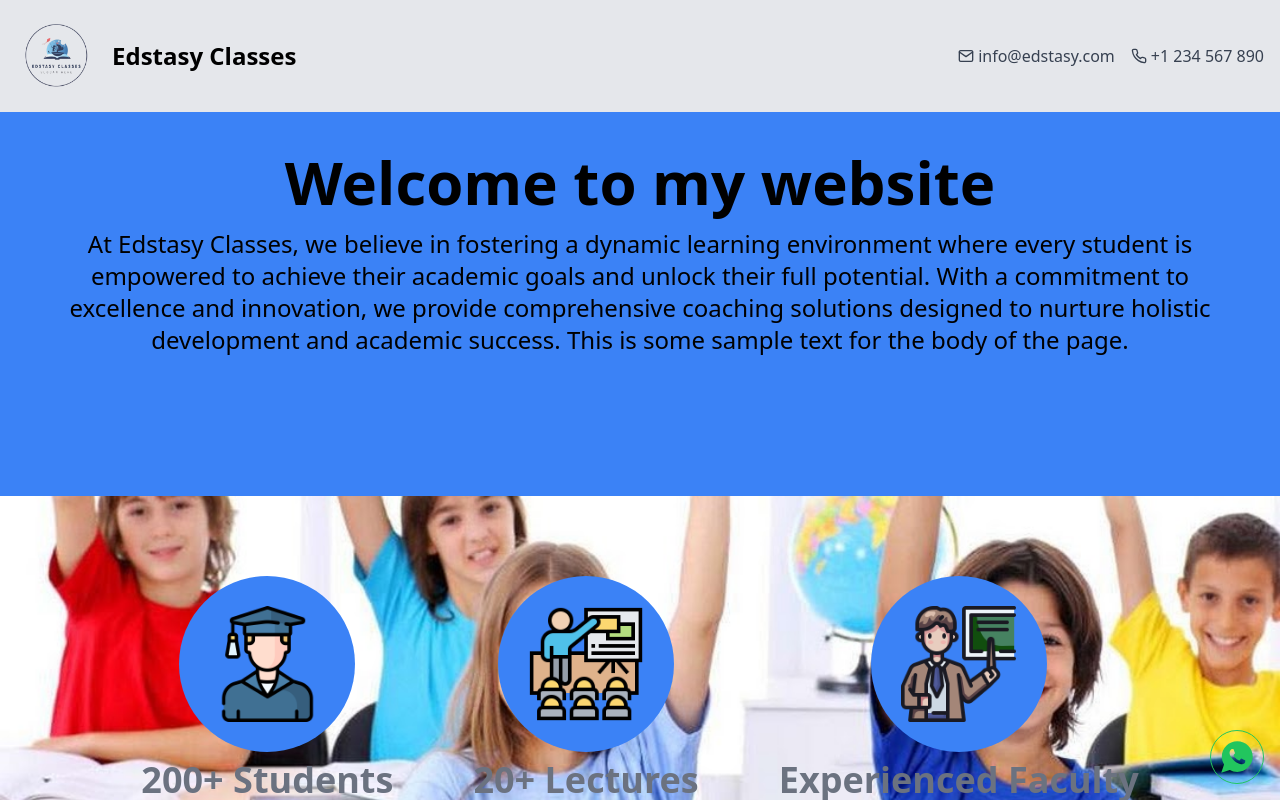
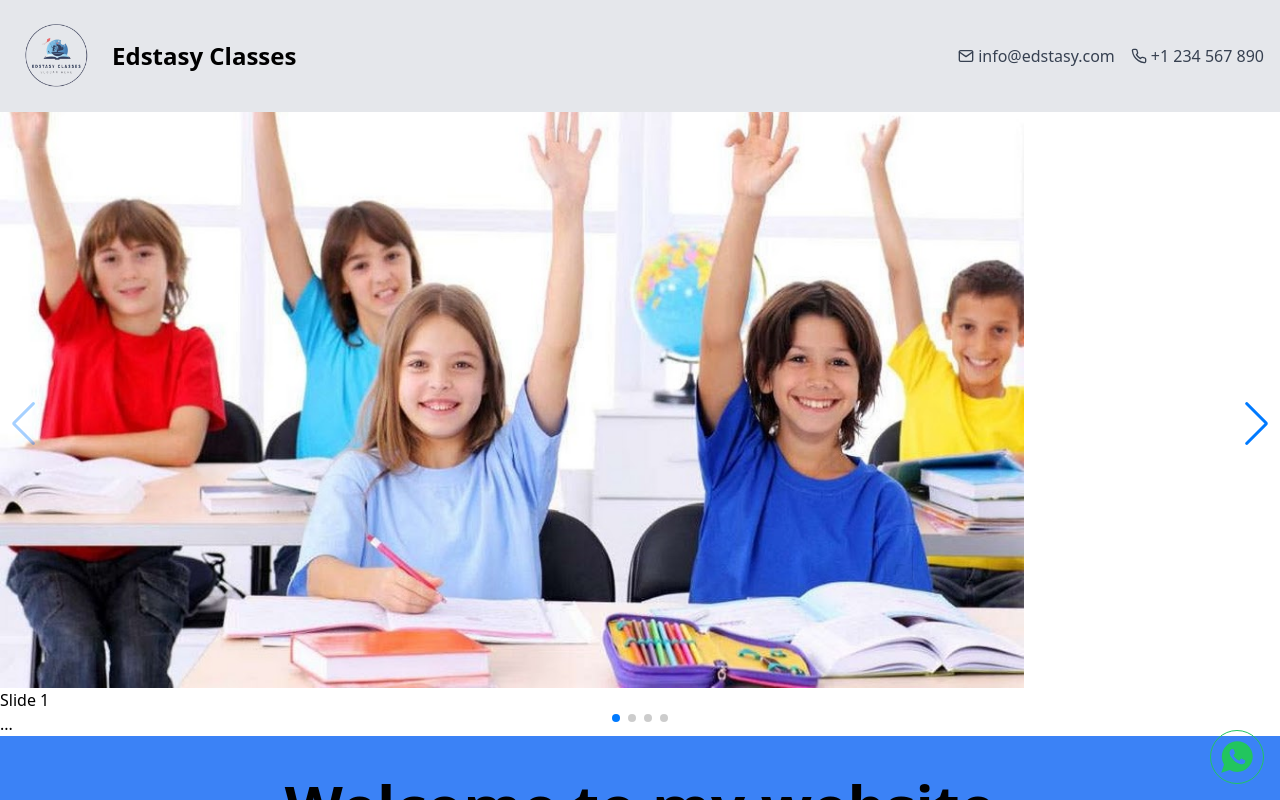
Before and after one commit to somemohit/EdstasyClasses, a React (Create React App) app: page / in a window 1280 px wide. Shown: the top 800 px of the page. Built offline with nearby package versions, Linux system fonts and the light colour scheme.

Commit message:
first commit

```diff
--- a/package.json
+++ b/package.json
@@ -11,6 +11,7 @@
     "react-dom": "^18.2.0",
     "react-icons": "^5.0.1",
     "react-scripts": "5.0.1",
+    "swiper": "^11.0.7",
     "web-vitals": "^2.1.4"
   },
   "scripts": {
--- a/src/App.js
+++ b/src/App.js
@@ -9,6 +9,16 @@ import {
   FiTwitter,
 } from 'react-icons/fi';
 import {IoLogoWhatsapp} from 'react-icons/io';
+
+import {Navigation, Pagination, A11y} from 'swiper/modules';
+
+import {Swiper, SwiperSlide} from 'swiper/react';
+
+// Import Swiper styles
+import 'swiper/css';
+import 'swiper/css/navigation';
+import 'swiper/css/pagination';
+import 'swiper/css/scrollbar';
 
 function App() {
   return (
@@ -45,6 +55,28 @@ function App() {
       </nav>
 
       <main className="mx-auto">
+        <Swiper
+          modules={[Navigation, Pagination, A11y]}
+          spaceBetween={50}
+          slidesPerView={1}
+          navigation
+          pagination={{clickable: true}}
+          onSwiper={(swiper) => console.log(swiper)}
+          onSlideChange={() => console.log('slide change')}
+        >
+          <SwiperSlide>
+            <img
+              className="w-full h-96 md:w-4/5 md:h-4/5 object-contain"
+              src="tution.jpg"
+              alt="edstasy-logo"
+            />
+            Slide 1
+          </SwiperSlide>
+          <SwiperSlide>Slide 2</SwiperSlide>
+          <SwiperSlide>Slide 3</SwiperSlide>
+          <SwiperSlide>Slide 4</SwiperSlide>
+          ...
+        </Swiper>
         <div className="h-auto md:h-96 bg-blue-500 p-10 text-center">
           <h1 className="text-4xl md:text-5xl lg:text-6xl font-bold mb-4">
             Welcome to my website
```
Also changed, not shown: 1 other file (tests, documents, lock files or other folders).
